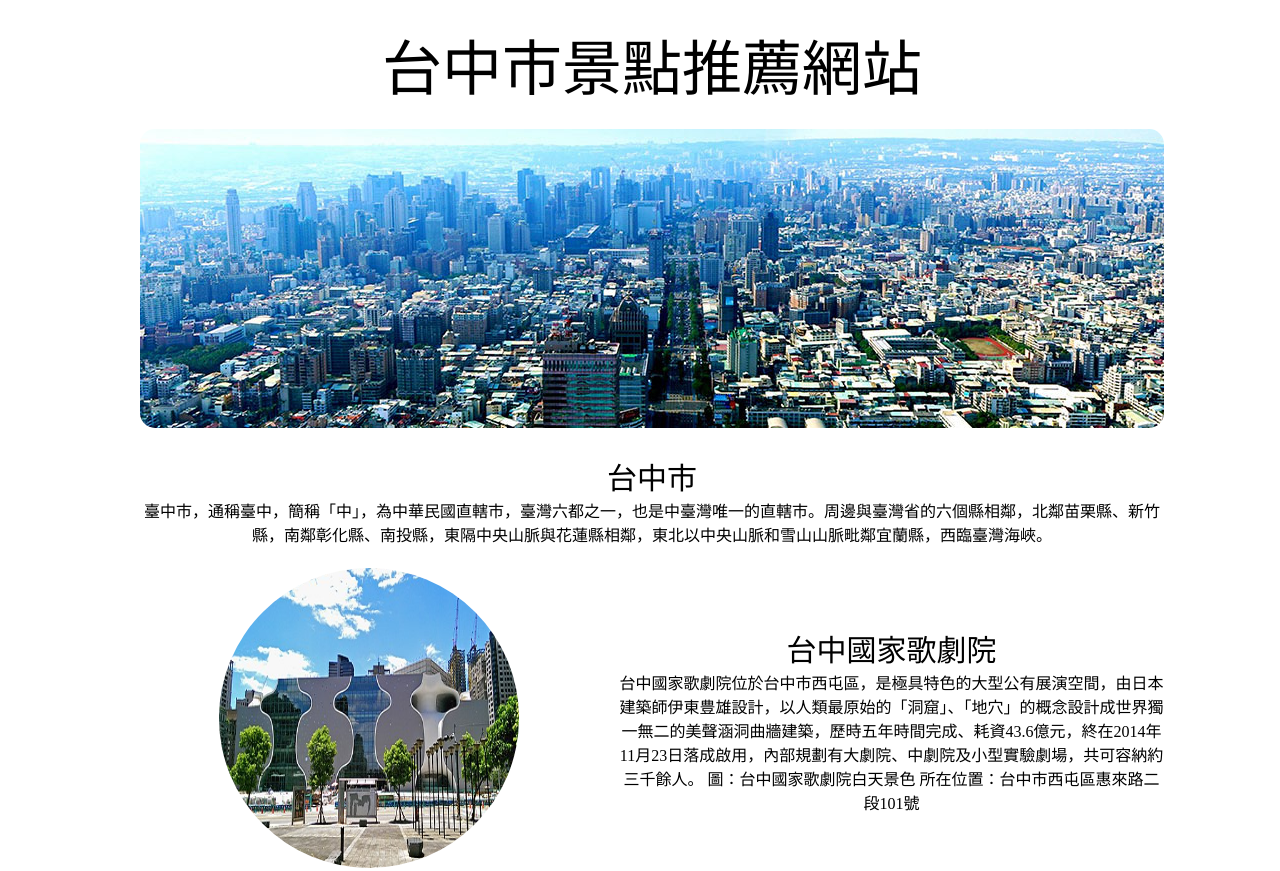
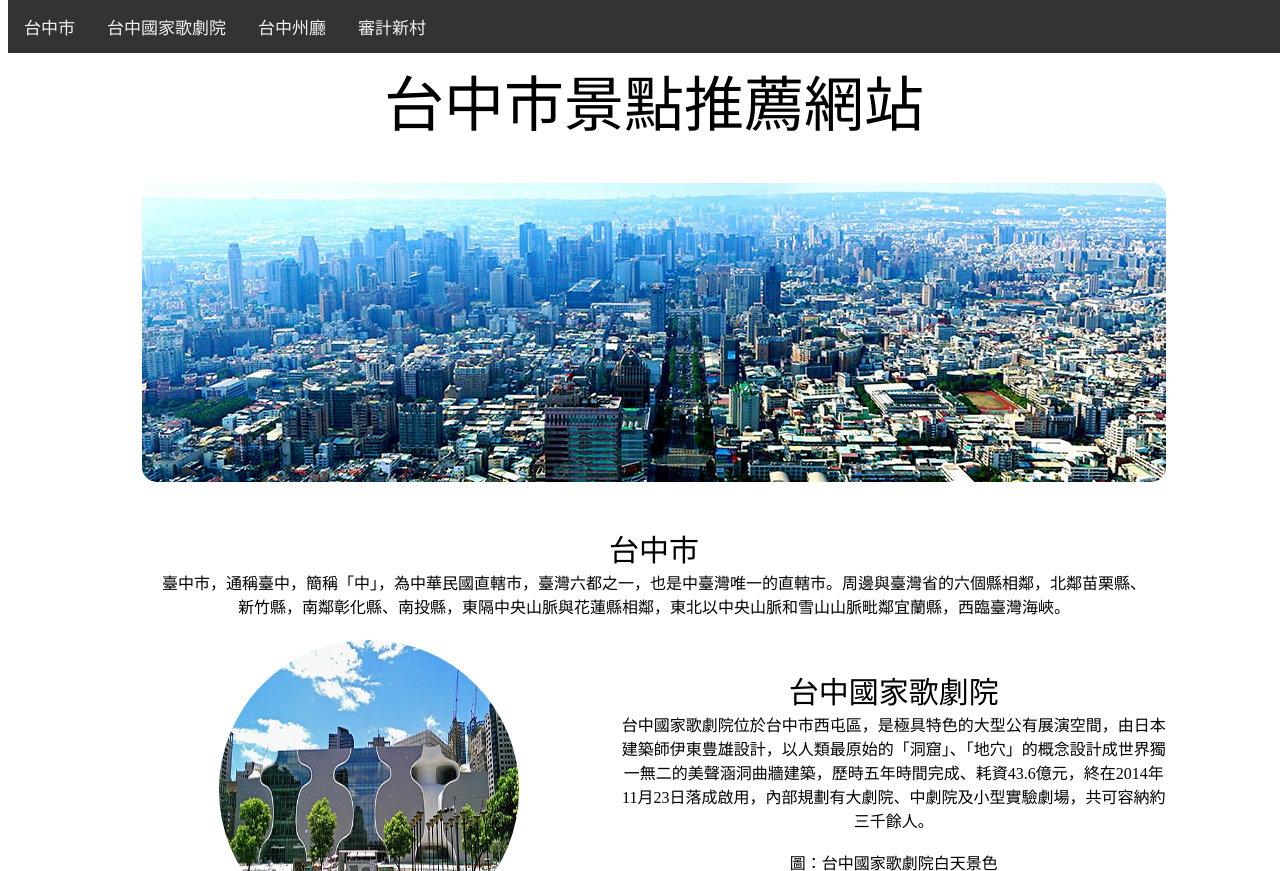
Before and after one commit to moxiao2002/HW1, a plain HTML site: page index.html in a window 1280 px wide. Shown: the top 871 px of the page. Drawn offline with Linux system fonts and the light colour scheme.

Commit message:
Add files via upload

```diff
--- a/index.html
+++ b/index.html
@@ -3,7 +3,7 @@
 <head>
 	<meta charset="UTF-8">
 	<meta name="viewport" content="width=device-width, initial-scale=1.0">
-	<title>Document</title>
+	<title>台中市景點推薦網站</title>
 	<style type="text/css">
 
 		.container { margin:0 auto; width:1024px; }
@@ -19,41 +19,80 @@
 		.font1:hover { background-color: black; color: white; }
 		.font2:hover { background-color:gray; color: #ffff00; }
 
+  	.navbar {
+	  overflow: hidden;
+	  background-color: #333;
+	  position: fixed;
+	  top: 0;
+	  width: 100%;
+}
+
+.navbar a {
+  float: left;
+  display: block;
+  color: #f2f2f2;
+  text-align: center;
+  padding: 14px 16px;
+  text-decoration: none;
+  font-size:  17px;
+}
+
+.navbar a:hover {
+  background: #ddd;
+  color: black;
+}
+
+
 	</style>
 </head>
 <body>
+	<div class="navbar">
+  			<a href="#t1">台中市</a>
+  			<a href="#t2">台中國家歌劇院</a>
+  			<a href="#t3">台中州廳</a>
+  			<a href="#t4">審計新村</a>
+  	</div>
 
+  	<br>
+  	<br>
 <div class="container">
 
 <table>
 		<tr>
 			<td colspan="2">
  				<font class="font1">台中市景點推薦網站</font>
+ 				<br>
+ 				<br>
 			</td>
 		</tr>
 		<tr>
 			<td colspan="2">
-					<img class="img2" src="00.jpeg">
+					<img id="t1"class="img2" src="00.jpeg">
+					<br>
+					<br>
 			</td>
 		</tr>
 		<tr>
 			<td colspan="2">
-				<font class="font2">台中市</font><br>
-				臺中市，通稱臺中，簡稱「中」，為中華民國直轄市，臺灣六都之一，也是中臺灣唯一的直轄市。周邊與臺灣省的六個縣相鄰，北鄰苗栗縣、新竹縣，南鄰彰化縣、南投縣，東隔中央山脈與花蓮縣相鄰，東北以中央山脈和雪山山脈毗鄰宜蘭縣，西臨臺灣海峽。
+				<font  class="font2">台中市</font><br>
+				臺中市，通稱臺中，簡稱「中」，為中華民國直轄市，臺灣六都之一，也是中臺灣唯一的直轄市。周邊與臺灣省的六個縣相鄰，北鄰苗栗縣、<br>
+				新竹縣，南鄰彰化縣、南投縣，東隔中央山脈與花蓮縣相鄰，東北以中央山脈和雪山山脈毗鄰宜蘭縣，西臨臺灣海峽。
 
 			</td>
 		</tr>
 		<tr>
 			<td>
-				<img class="img1" src="01.jpeg">
+				<img id="t2" class="img1" src="01.jpeg">
 			</td>
 			<td>
-				<font class="font2">台中國家歌劇院</font><br>
+				<font  class="font2">台中國家歌劇院</font><br>
 				台中國家歌劇院位於台中市西屯區，是極具特色的大型公有展演空間，由日本建築師伊東豊雄設計，以人類最原始的「洞窟」、「地穴」的概念設計成世界獨一無二的美聲涵洞曲牆建築，歷時五年時間完成、耗資43.6億元，終在2014年11月23日落成啟用，內部規劃有大劇院、中劇院及小型實驗劇場，共可容納約三千餘人。
-
-				圖：台中國家歌劇院白天景色
-
-				所在位置：台中市西屯區惠來路二段101號
+					<br>
+					<br>
+						圖：台中國家歌劇院白天景色
+					<br>
+					<br>
+						所在位置：台中市西屯區惠來路二段101號
 			</td>
 		</tr>
 		<tr>
@@ -61,31 +100,52 @@
 			<td>
 				<font class="font2">臺中州廳</font><br>
 				臺中州廳位於台中市西區，為一座國定古蹟，二戰後由台中市政府遷入辦公，由於該建築原為日治時期的臺中州廳（即「州政府」），因而沿用此稱呼。周邊鄰近台中文學公園、台中刑務所演武場、宮原眼科等熱門景點。
-
-				圖：臺中州廳
-
-				所在位置：台中市西區民權路99號
+				<br>
+				<br>
+						圖：臺中州廳
+				<br>
+				<br>
+						所在位置：台中市西區民權路99號
 			</td>
 			<td>
-					<img class="img1" src="02.jpeg">
+					<img id="t3" class="img1" src="02.jpeg">
 			</td>
 		</tr>
 
 		<tr>
 			<td>
-					<img class="img1" src="03.jpeg">
+					<img id="t4" class="img1" src="03.jpeg">
 			</td>
 			<td>
-				<font class="font2">審計新村</font><br>
+				<font  class="font2">審計新村</font><br>
 				審計新村位於台中市西區，原為臺灣省政府審計處員工宿舍，在凍省之後成了閒置空間荒廢多年，近年配合台中市政府勞工局「摘星青年、築夢台中」創業基地進駐計畫，重新規劃轉型成為創業基地與文創園區。
+				<br>
+				<br>
+					圖：審計新村
+				<br>
+				<br>
+					所在位置：台中市西區民生路368巷
 
-				圖：審計新村
-
-				所在位置：台中市西區民生路368巷
 			</td>
-
 		</tr>
 		<tr>
+			<td colspan="2">
+			<br>
+			<br>
+			<br>
+			<br>
+			<br>
+			<iframe src="https://www.google.com/maps/d/u/0/embed?mid=1ecyLv-E9Oz0x3wd13P2XoZIuTI8Dxno&ehbc=2E312F" width="1024" height="650"></iframe>
+			<br>
+			<br>
+			<br>
+			<br>
+			<br>
+
+			</td>
+		<tr>
+
+
 			<td colspan="2" style="background-color: gray ; colar: yellow;">
 				<br>
 				<br>
@@ -94,8 +154,10 @@
 				<br>
 				<br>
 				<br>
+
 			</td>
 		</tr>
+
 
 	</table>
 </div>
```
